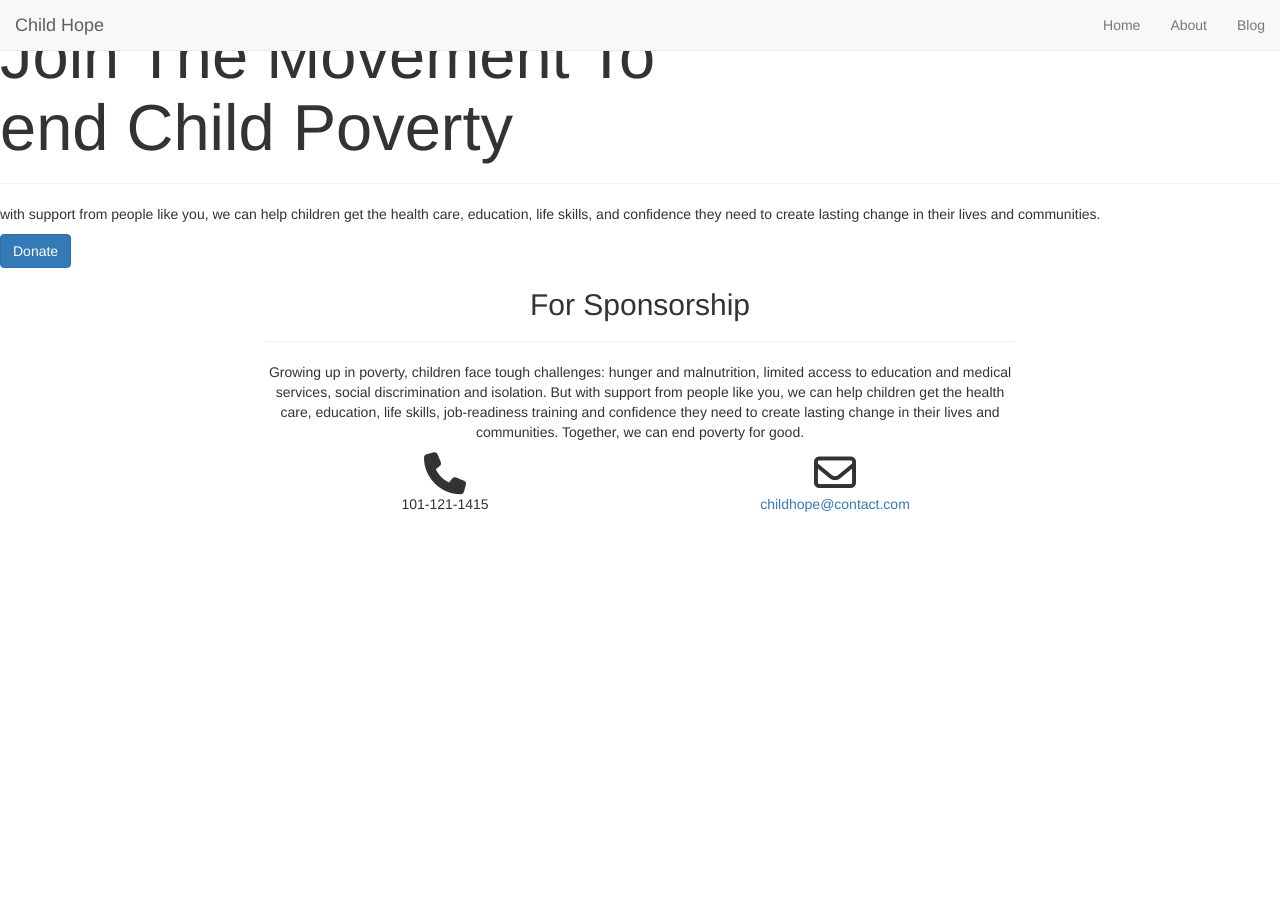
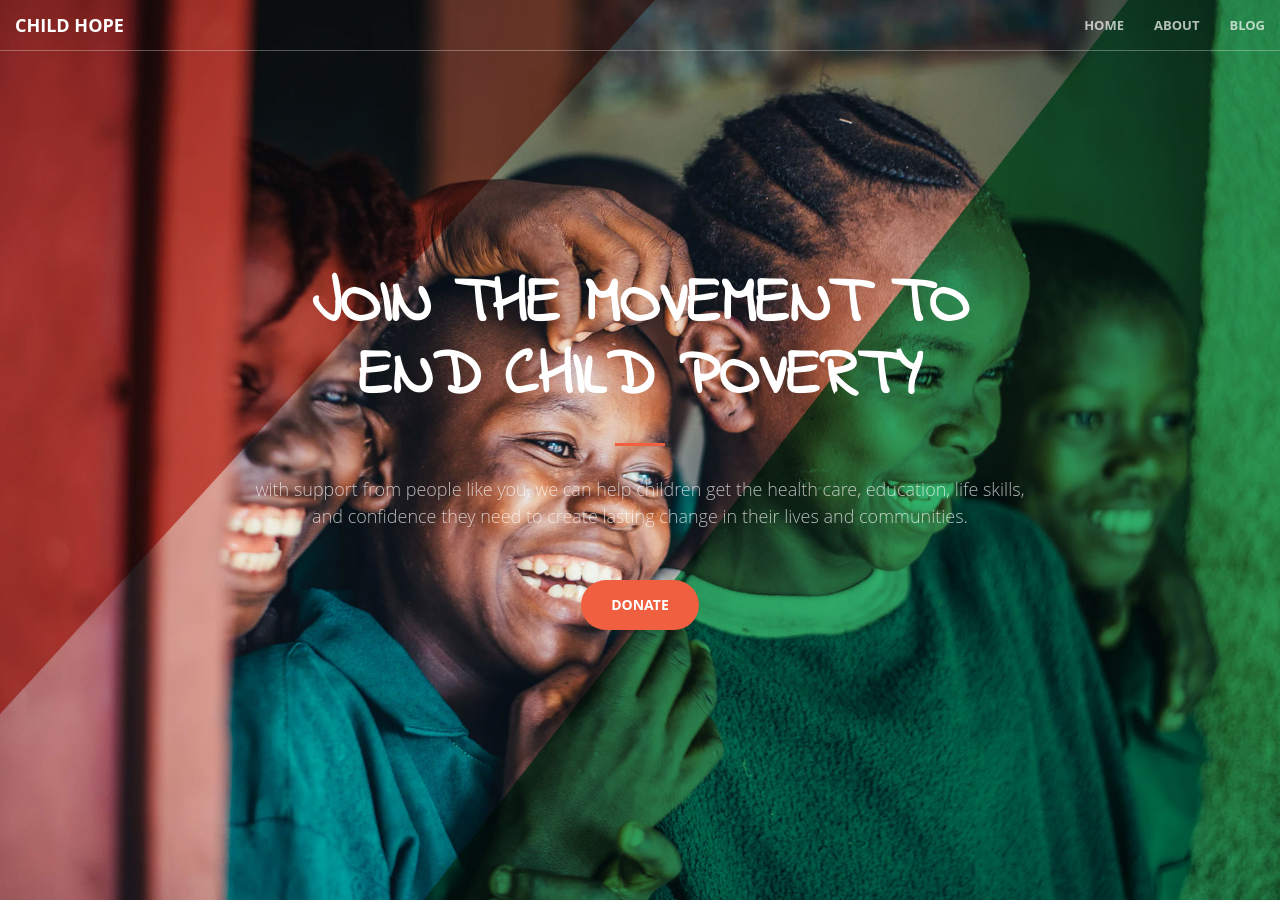
Before and after one commit to Jonathan4github/child-hope, a Jekyll site: the page built from index.html, in a window 1280 px wide and 900 px high. Built offline with Jekyll 4.4.1, drawn with Linux system fonts in a browser that asks for light colours; nearby versions of some CDN libraries; library files that are not in the unit come from our copies.

Commit message:
fix external link in default.html file

```diff
--- a/_layouts/default.html
+++ b/_layouts/default.html
@@ -8,11 +8,11 @@
     <meta name="author" content="" />
     <title>Child Hope - {{ page.title }}</title>
     <!-- Bootstrap Core CSS -->
-    <link rel="stylesheet" href="child-hope/css/bootstrap.min.css" type="text/css" />
+    <link rel="stylesheet" href="/css/bootstrap.min.css" type="text/css" />
     <link href="https://fonts.googleapis.com/css?family=Indie+Flower&display=swap" rel="stylesheet" />
-    <link rel="stylesheet" href="child-hope/font-awesome/css/font-awesome.min.css" type="text/css" />
+    <link rel="stylesheet" href="/font-awesome/css/font-awesome.min.css" type="text/css" />
     <!-- Custom CSS -->
-    <link rel="stylesheet" href="child-hope/css/creative.css" type="text/css" />
+    <link rel="stylesheet" href="/css/creative.css" type="text/css" />
     <!-- HTML5 Shim and Respond.js IE8 support of HTML5 elements and media queries -->
     <!--[if lt IE 9]>
       <script src="https://oss.maxcdn.com/libs/html5shiv/3.7.0/html5shiv.js"></script>
```
